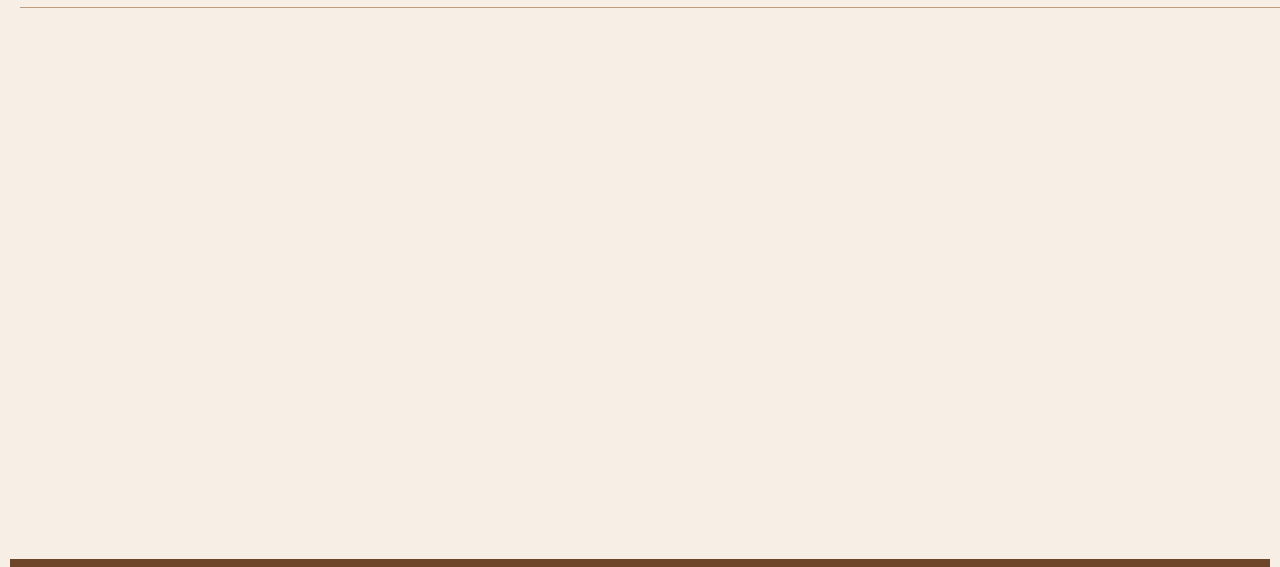
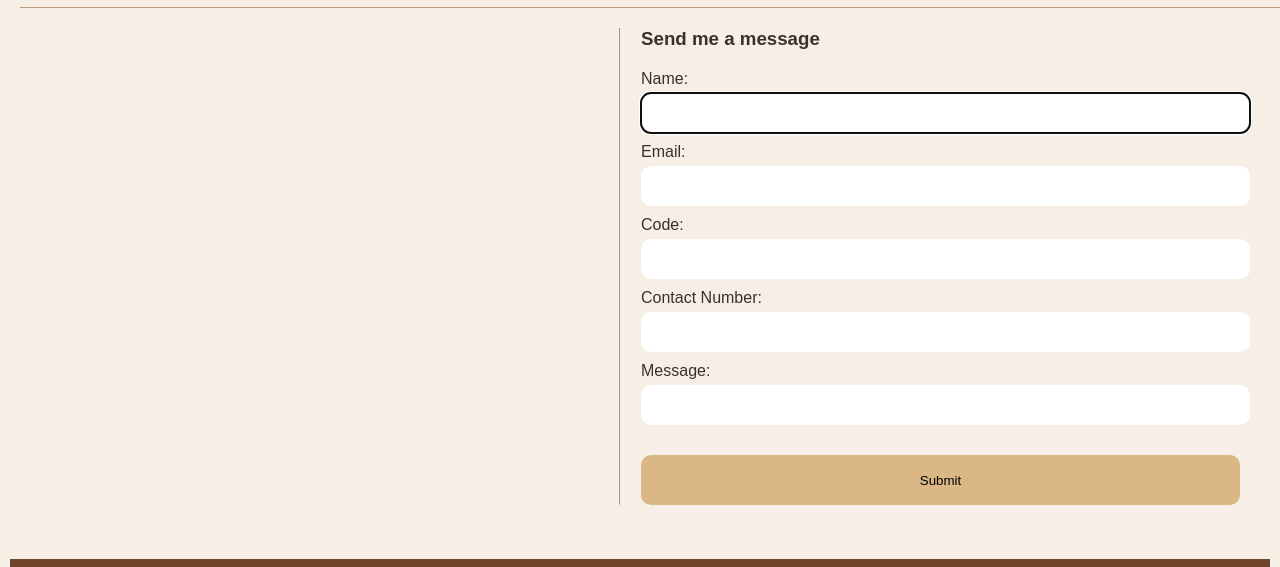
Before and after one commit to FionaSeahShuHui1998/Flounderland, a plain HTML site: page contact.html in a window 1280 px wide. Shown: the part 125-692 px from the top of the page. Drawn offline with Linux system fonts and the light colour scheme.

Commit message:
feat: add initial contact form template

```diff
--- a/contact.html
+++ b/contact.html
@@ -66,6 +66,31 @@
         <h1>Contact Me</h1>
         <hr />
       </div>
+      <div class="mainContent">
+        <div class="leftSection">
+        </div>
+        <hr />
+        <div class="rightSection">
+          <h3>Send me a message</h3>
+          <div class="form">
+            <form action="">
+              <label for="name">Name:</label><br />
+              <input type="text" id="name" autofocus name="name" />
+              <label for="email">Email:</label><br />
+              <input type="email" id="email" name="email" />
+              <div class="contactNumber">
+                <label for="code">Code:</label><br />
+                <input type="text" id="code" name="code" />
+                <label for="contact">Contact Number:</label><br />
+                <input type="text" id="contact" name="contact" />
+              </div>
+              <label for="message">Message:</label><br />
+              <input type="text" id="message" name="message" />
+              <button class="submitButton" id="submitButton">Submit</button>
+            </form>
+          </div>
+        </div>
+      </div>
     </body>
     <footer>
       <div class="socialIcon">
--- a/css/contact.css
+++ b/css/contact.css
@@ -29,4 +29,63 @@ body {
   background-color: #b08968;
   opacity: 0.8;
 }
+
+.mainContent {
+  display: flex;
+  flex-direction: row;
+  padding: 20px;
 }
+
+.mainContent .leftSection {
+  flex: 1;
+}
+
+.mainContent .rightSection {
+  flex: 1;
+  padding-left: 20px;
+  padding-right: 20px;
+  width: 100%;
+}
+
+.mainContent .rightSection h3 {
+  margin-bottom: 20px;
+  color: #3c2f2f;
+}
+
+.mainContent .rightSection form {
+  width: 100%;
+}
+
+.mainContent .rightSection form input {
+  height: 40px;
+  border-radius: 10px;
+  border: none;
+  padding-left: 10px;
+  width: 100%;
+  margin-top: 5px;
+  margin-bottom: 10px;
+}
+
+.mainContent .rightSection form label {
+  color: #3c2f2f;
+}
+
+.mainContent .rightSection form .contactNumber {
+  /* background-color: red; */
+}
+
+.submitButton {
+  background-color: #dab785;
+  font: #3c2f2f;
+  border: none;
+  width: 150px;
+  height: 50px;
+  border-radius: 10px;
+  margin-top: 20px;
+  width: 100%;
+}
+
+.submitButton:hover {
+  background-color: #b08968;
+  cursor: pointer;
+}
```
